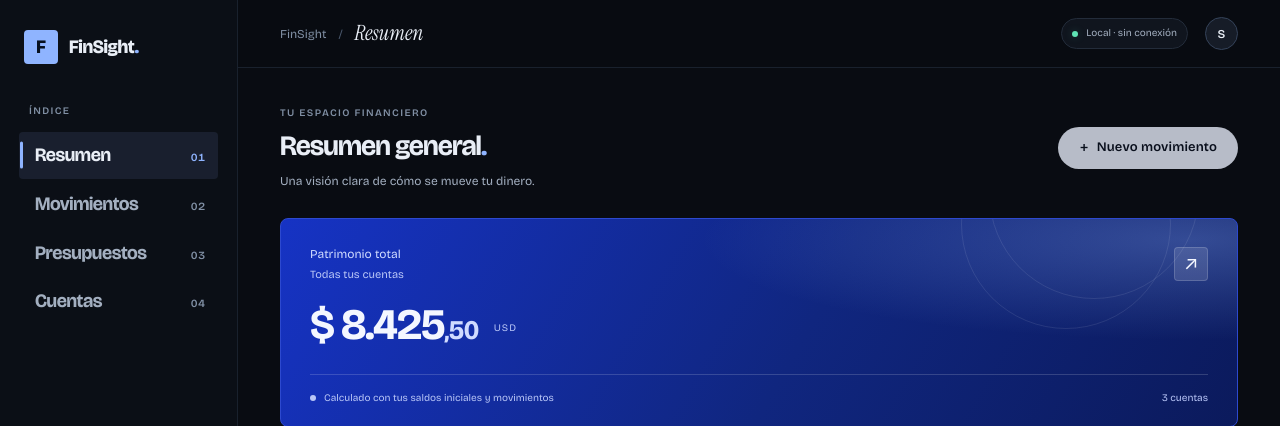
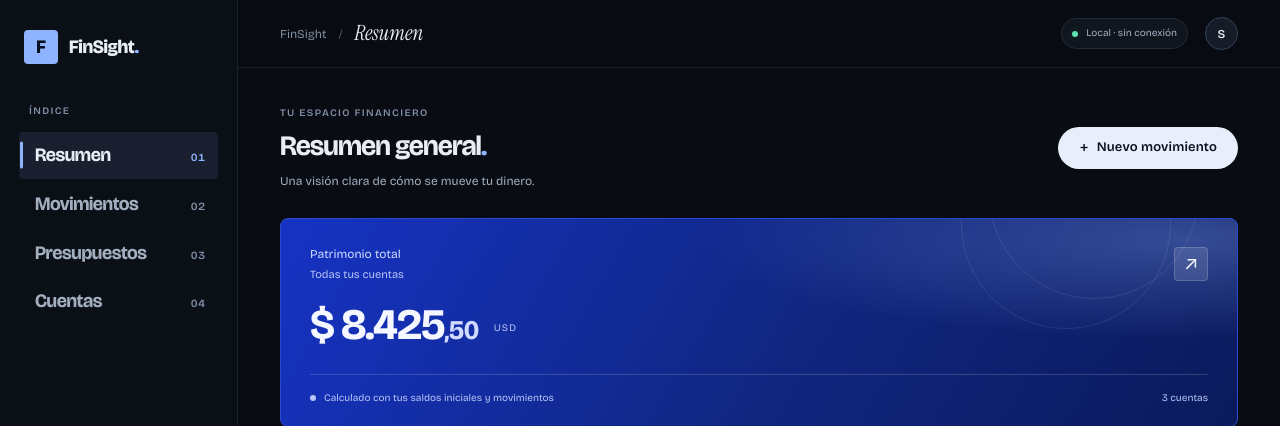
Before and after one commit to sebasarellano/FinSight, a Flask app: page / in a window 1280 px wide. Shown: the top 426 px of the page. Run offline with Flask 3, Linux system fonts and the light colour scheme; data comes from the database, SQL or seed files in the repository; data that the repository does not hold is empty.

Commit message:
fix: link 'Nuevo movimiento' to the movements page (#30)
The button was a leftover from an early stage: disabled, with a placeholder tooltip. It is now a real link. Two tests guard it.

```diff
--- a/templates/dashboard.html
+++ b/templates/dashboard.html
@@ -14,10 +14,9 @@
             </p>
         </div>
 
-        <button class="button button-primary" type="button" disabled
-                title="Disponible cuando implementemos los movimientos">
-            <span>+</span> Nuevo movimiento
-        </button>
+        <a class="button button-primary" href="{{ url_for('transactions') }}">
+            <span aria-hidden="true">+</span> Nuevo movimiento
+        </a>
     </div>
 
     <section class="balance-panel" aria-labelledby="balance-title">
```
Also changed, not shown: tests/test_dashboard.py (added, +20 -0 lines).
